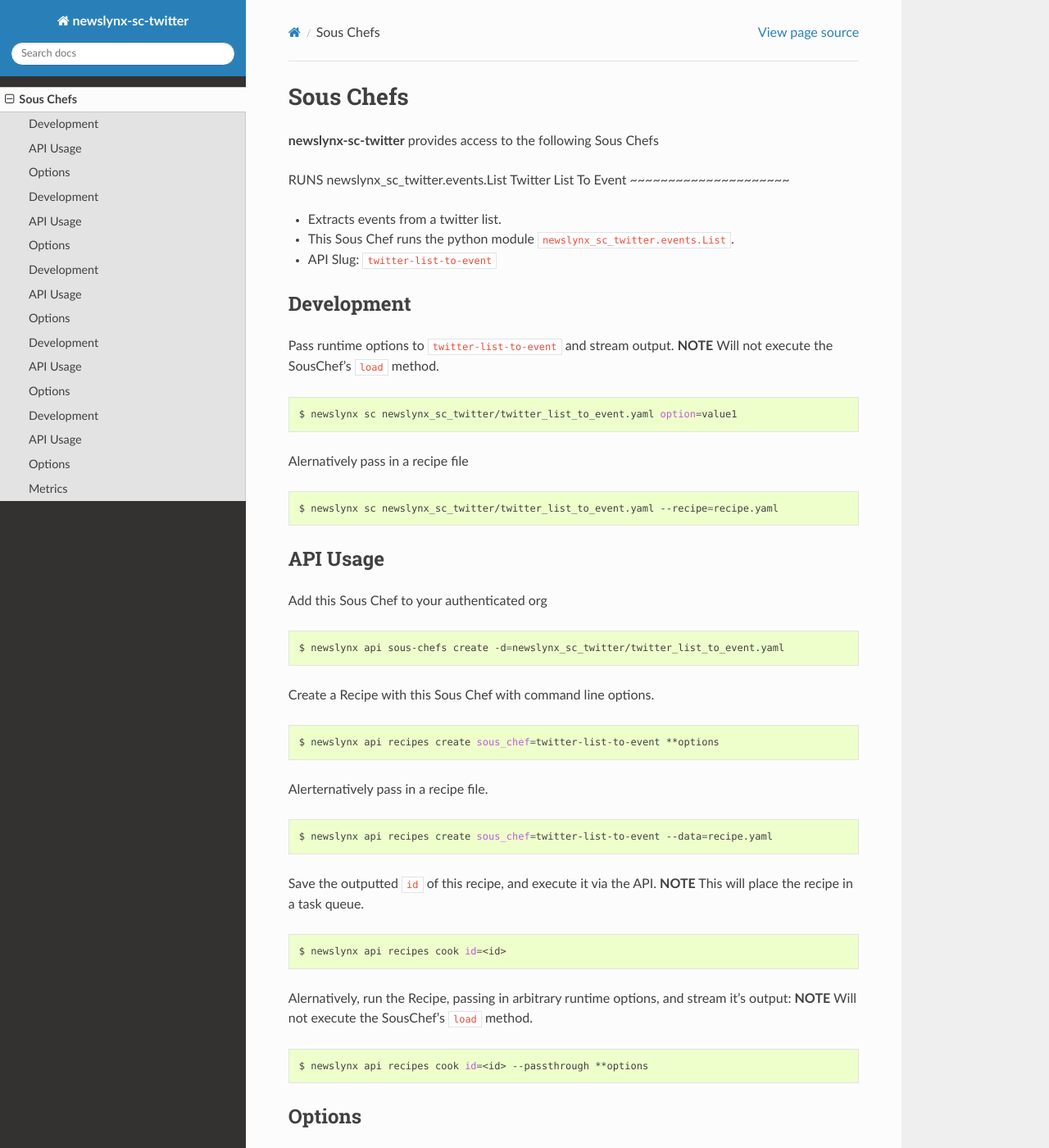
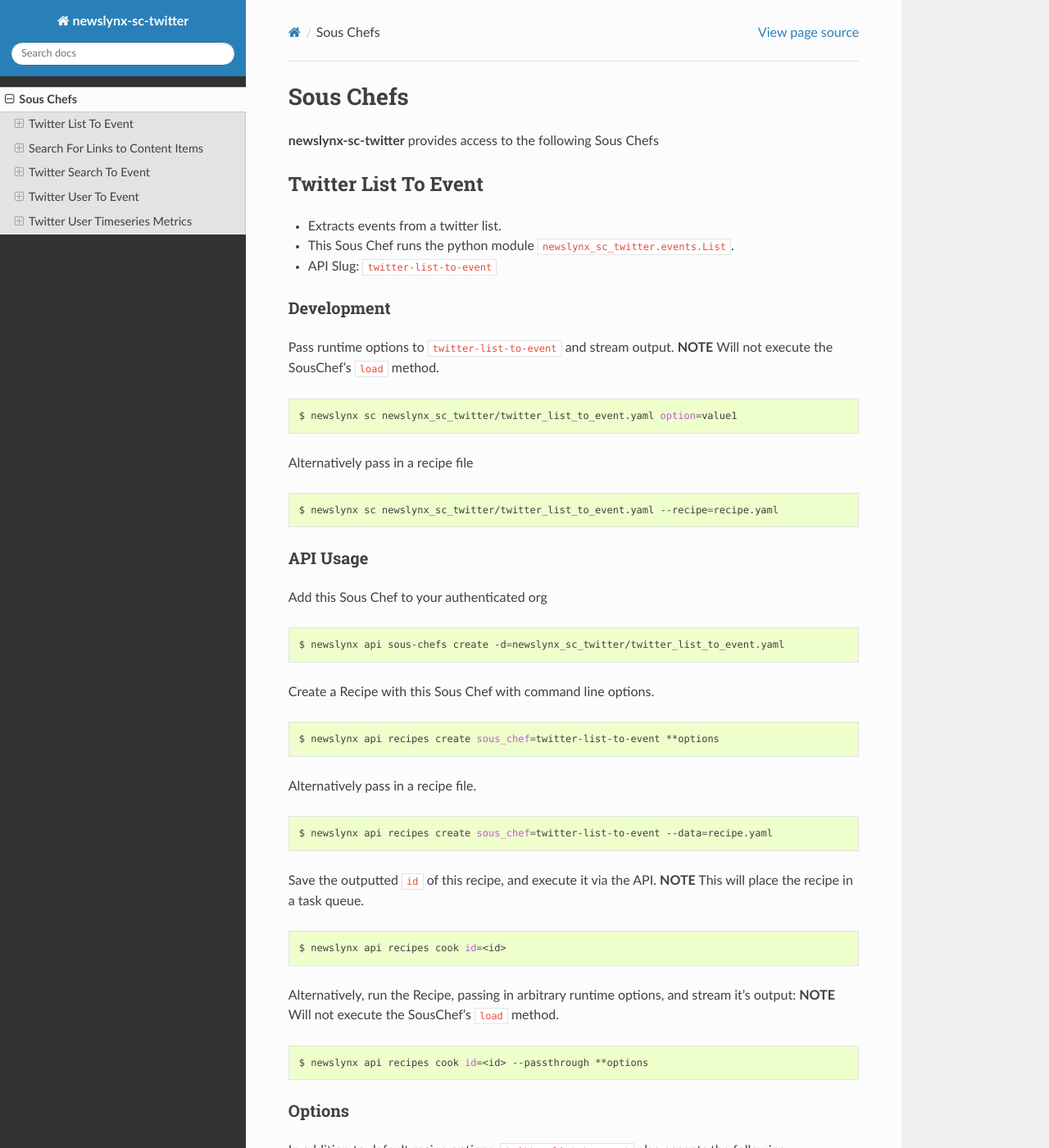
Before and after one commit to newslynx/newslynx-sc-twitter, a Sphinx documentation site: the page built from docs/sous-chefs.rst, in a window 1280 px wide and 1400 px high. Shown: the whole window at 82% size. Built offline with Sphinx 7.4.7 and the Read the Docs theme 2.0.0, drawn with Linux system fonts in a browser that asks for light colours; pages that are not in the unit, such as notebooks, are missing from menus; some of the changed text lies outside the part shown.

Commit message:
=Auto update at `date`

```diff
--- a/docs/sous-chefs.rst
+++ b/docs/sous-chefs.rst
@@ -3,7 +3,6 @@
 -------------
 **newslynx-sc-twitter** provides access to the following Sous Chefs
 
-RUNS newslynx_sc_twitter.events.List
 Twitter List To Event
 ~~~~~~~~~~~~~~~~~~~~~
 
@@ -22,7 +21,7 @@
 
     $ newslynx sc newslynx_sc_twitter/twitter_list_to_event.yaml option=value1
 
-Alernatively pass in a recipe file
+Alternatively pass in a recipe file
 
 .. code:: bash
 
@@ -43,7 +42,7 @@
 
     $ newslynx api recipes create sous_chef=twitter-list-to-event **options
 
-Alerternatively pass in a recipe file.
+Alternatively pass in a recipe file.
 
 .. code:: bash
 
@@ -56,7 +55,7 @@
 
     $ newslynx api recipes cook id=<id>
 
-Alernatively, run the Recipe, passing in arbitrary runtime options, and
+Alternatively, run the Recipe, passing in arbitrary runtime options, and
 stream it's output: **NOTE** Will not execute the SousChef's ``load``
 method.
 
@@ -201,7 +200,6 @@
 
 
 
-RUNS newslynx_sc_twitter.events.SearchContentItemLinks
 Search For Links to Content Items
 ~~~~~~~~~~~~~~~~~~~~~~~~~~~~~~~~~
 
@@ -222,7 +220,7 @@
 
     $ newslynx sc newslynx_sc_twitter/twitter_search_content_item_links_to_event.yaml option=value1
 
-Alernatively pass in a recipe file
+Alternatively pass in a recipe file
 
 .. code:: bash
 
@@ -243,7 +241,7 @@
 
     $ newslynx api recipes create sous_chef=twitter-search-content-item-links-to-event **options
 
-Alerternatively pass in a recipe file.
+Alternatively pass in a recipe file.
 
 .. code:: bash
 
@@ -256,7 +254,7 @@
 
     $ newslynx api recipes cook id=<id>
 
-Alernatively, run the Recipe, passing in arbitrary runtime options, and
+Alternatively, run the Recipe, passing in arbitrary runtime options, and
 stream it's output: **NOTE** Will not execute the SousChef's ``load``
 method.
 
@@ -362,7 +360,6 @@
 
 
 
-RUNS newslynx_sc_twitter.events.Search
 Twitter Search To Event
 ~~~~~~~~~~~~~~~~~~~~~~~
 
@@ -381,7 +378,7 @@
 
     $ newslynx sc newslynx_sc_twitter/twitter_search_to_event.yaml option=value1
 
-Alernatively pass in a recipe file
+Alternatively pass in a recipe file
 
 .. code:: bash
 
@@ -402,7 +399,7 @@
 
     $ newslynx api recipes create sous_chef=twitter-search-to-event **options
 
-Alerternatively pass in a recipe file.
+Alternatively pass in a recipe file.
 
 .. code:: bash
 
@@ -415,7 +412,7 @@
 
     $ newslynx api recipes cook id=<id>
 
-Alernatively, run the Recipe, passing in arbitrary runtime options, and
+Alternatively, run the Recipe, passing in arbitrary runtime options, and
 stream it's output: **NOTE** Will not execute the SousChef's ``load``
 method.
 
@@ -492,7 +489,6 @@
 
 
 
-RUNS newslynx_sc_twitter.events.User
 Twitter User To Event
 ~~~~~~~~~~~~~~~~~~~~~
 
@@ -511,7 +507,7 @@
 
     $ newslynx sc newslynx_sc_twitter/twitter_user_to_event.yaml option=value1
 
-Alernatively pass in a recipe file
+Alternatively pass in a recipe file
 
 .. code:: bash
 
@@ -532,7 +528,7 @@
 
     $ newslynx api recipes create sous_chef=twitter-user-to-event **options
 
-Alerternatively pass in a recipe file.
+Alternatively pass in a recipe file.
 
 .. code:: bash
 
@@ -545,7 +541,7 @@
 
     $ newslynx api recipes cook id=<id>
 
-Alernatively, run the Recipe, passing in arbitrary runtime options, and
+Alternatively, run the Recipe, passing in arbitrary runtime options, and
 stream it's output: **NOTE** Will not execute the SousChef's ``load``
 method.
 
@@ -580,7 +576,6 @@
 
 
 
-RUNS newslynx_sc_twitter.metrics.OrgTimeseries
 Twitter User Timeseries Metrics
 ~~~~~~~~~~~~~~~~~~~~~~~~~~~~~~~
 
@@ -599,7 +594,7 @@
 
     $ newslynx sc newslynx_sc_twitter/twitter_user_to_org_timeseries.yaml option=value1
 
-Alernatively pass in a recipe file
+Alternatively pass in a recipe file
 
 .. code:: bash
 
@@ -620,7 +615,7 @@
 
     $ newslynx api recipes create sous_chef=twitter-user-to-org-timeseries **options
 
-Alerternatively pass in a recipe file.
+Alternatively pass in a recipe file.
 
 .. code:: bash
 
@@ -633,7 +628,7 @@
 
     $ newslynx api recipes cook id=<id>
 
-Alernatively, run the Recipe, passing in arbitrary runtime options, and
+Alternatively, run the Recipe, passing in arbitrary runtime options, and
 stream it's output: **NOTE** Will not execute the SousChef's ``load``
 method.
 
```
Also changed, not shown: 1 other file.
